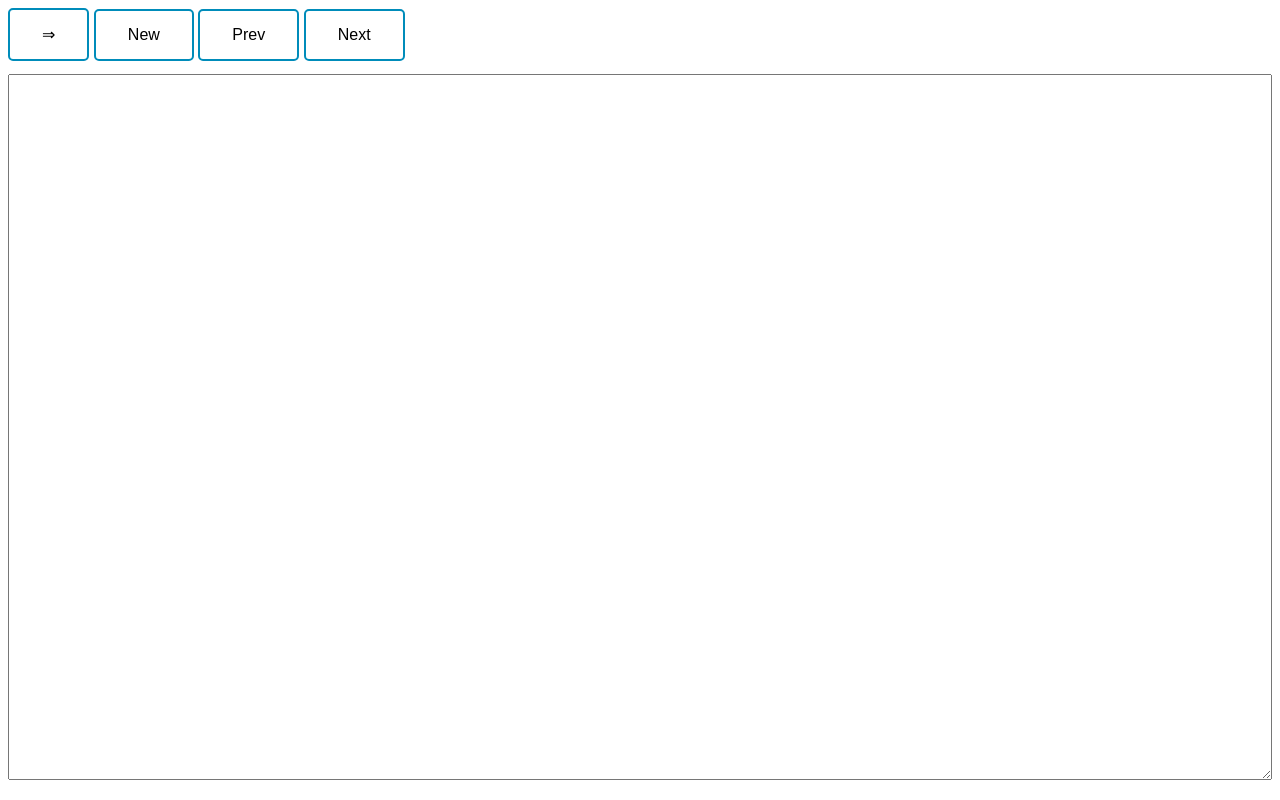
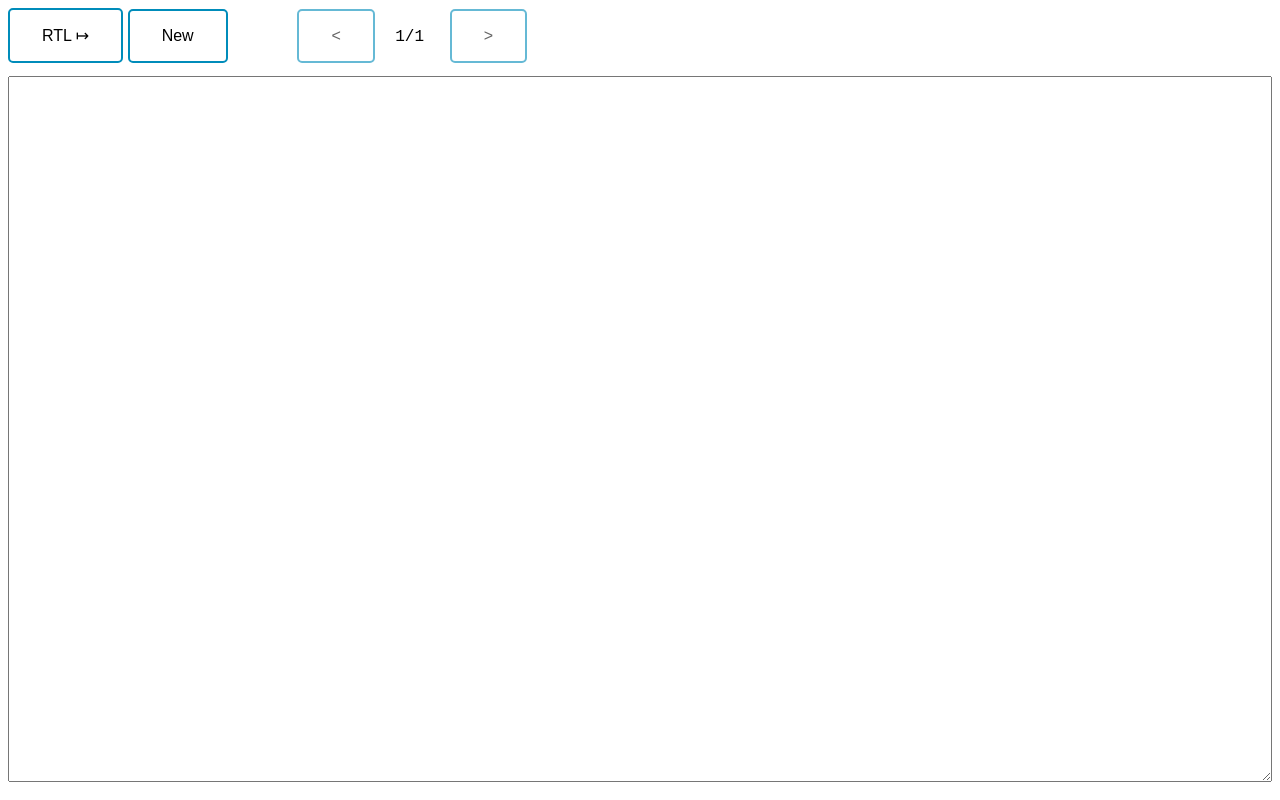
Before and after one commit to imaman/brain-five, a plain HTML site: page index.html in a window 1280 px wide. Drawn offline with Linux system fonts and the light colour scheme.

Commit message:
add an 'X/Y' indicator; disable prev/next buttons when at the edge (#3)
* indicator

* applyclass

* disable; pad

* symbols

```diff
--- a/index.html
+++ b/index.html
@@ -5,16 +5,23 @@
     body {
       font-family: Arial, Helvetica, sans-serif;
     }
+
     textarea {
       margin-top: 1em;
     }
+
+    .text-box {
+      padding: 1em 1em;
+      font-family:'Courier New', Courier, monospace;
+    }
+
     .my-button {
       border: none;
       border-radius: 5px;
       color: white;
       display: inline-block;
-      font-size: 16px;
-      padding: 15px 32px;
+      font-size: 1em;
+      padding: 1em 2em;
       text-align: center;
       text-decoration: none;
     }
@@ -31,14 +38,9 @@
       transition: 0.25s ease-in-out;
     }
 
-
-.large {
-  font-size: 32px;
-}
-
-
-.flipped {
-  transform: scaleX(-1)
+    .disabled {
+      opacity: 0.6;
+      cursor: not-allowed;
     }
   </style>
 
@@ -52,17 +54,29 @@
         const newButton = document.getElementById('new')
         const prevButton = document.getElementById('prev')
         const nextButton = document.getElementById('next')
+        const indicatorCurr = document.getElementById('indicator-curr')
+        const indicatorOutOf = document.getElementById('indicator-out-of')
 
         const state = loadState()
 
+
+        function applyClass(element, className, doApply) {
+          if (doApply) {
+            element.classList.add(className)
+          } else {
+            element.classList.remove(className)
+          }
+        }
+
         function update(full) {
           textArea.setAttribute('dir', dirIsRtl ? 'RTL' : 'LTR')
-          if (dirIsRtl) {
-            dirButton.classList.add('flipped')
-          } else {
-            dirButton.classList.remove('flipped')
-          }
+          applyClass(prevButton, 'disabled', state.index === 0)
+          applyClass(nextButton, 'disabled', state.index === state.texts.length - 1)
+          const numDigits = String(state.texts.length).length
+          indicatorCurr.innerText = String(state.index + 1).padStart(numDigits)
+          indicatorOutOf.innerText = String(state.texts.length)
 
+          dirButton.innerHTML = `RTL ${dirIsRtl ? '&mapstoleft;' : '&RightTeeArrow;'}`
           if (full) {
             textArea.value = state.index >= 0 ? state.texts[state.index] : ''
           }
@@ -95,7 +109,7 @@
 
         function loadState() {
           const unparsed = localStorage.getItem('state')
-          const defaultState = {texts: [''], index: 0 }
+          const defaultState = { texts: [''], index: 0 }
           if (!unparsed) {
             return defaultState
           }
@@ -113,7 +127,7 @@
           localStorage.setItem('state', JSON.stringify(state))
         }
 
-        addEventListener('beforeunload', event => { storeState() }, {capture: true});
+        addEventListener('beforeunload', event => { storeState() }, { capture: true });
         update(true)
       }
     })()
@@ -121,11 +135,16 @@
 </head>
 
 <body>
-  <!-- ➼ -->
-  <span id="dir-button" class="my-button">&Rightarrow;</span>
+  <span id="dir-button" class="my-button">RTL</span>
   <span id="new" class="my-button">New</span>
-  <span id="prev" class="my-button">Prev</span>
-  <span id="next" class="my-button">Next</span>
+  <span class="text-box">&nbsp;&nbsp;&nbsp;</span>
+  <span id="prev" class="my-button">&#x2C2;</span>
+  <span class="text-box">
+    <span id="indicator-curr" style="text-align:right; white-space:pre"></span>/<span id="indicator-out-of" style="text-align:left"></span>
+  </span>
+
+  <span id="next" class="my-button">&#x2C3;</span>
   <textarea id="main-textarea" style="width: 100%; height: 90%;"></textarea>
 </body>
+
 </html>
```
Lines whose indentation alone changed are shown as unchanged.
